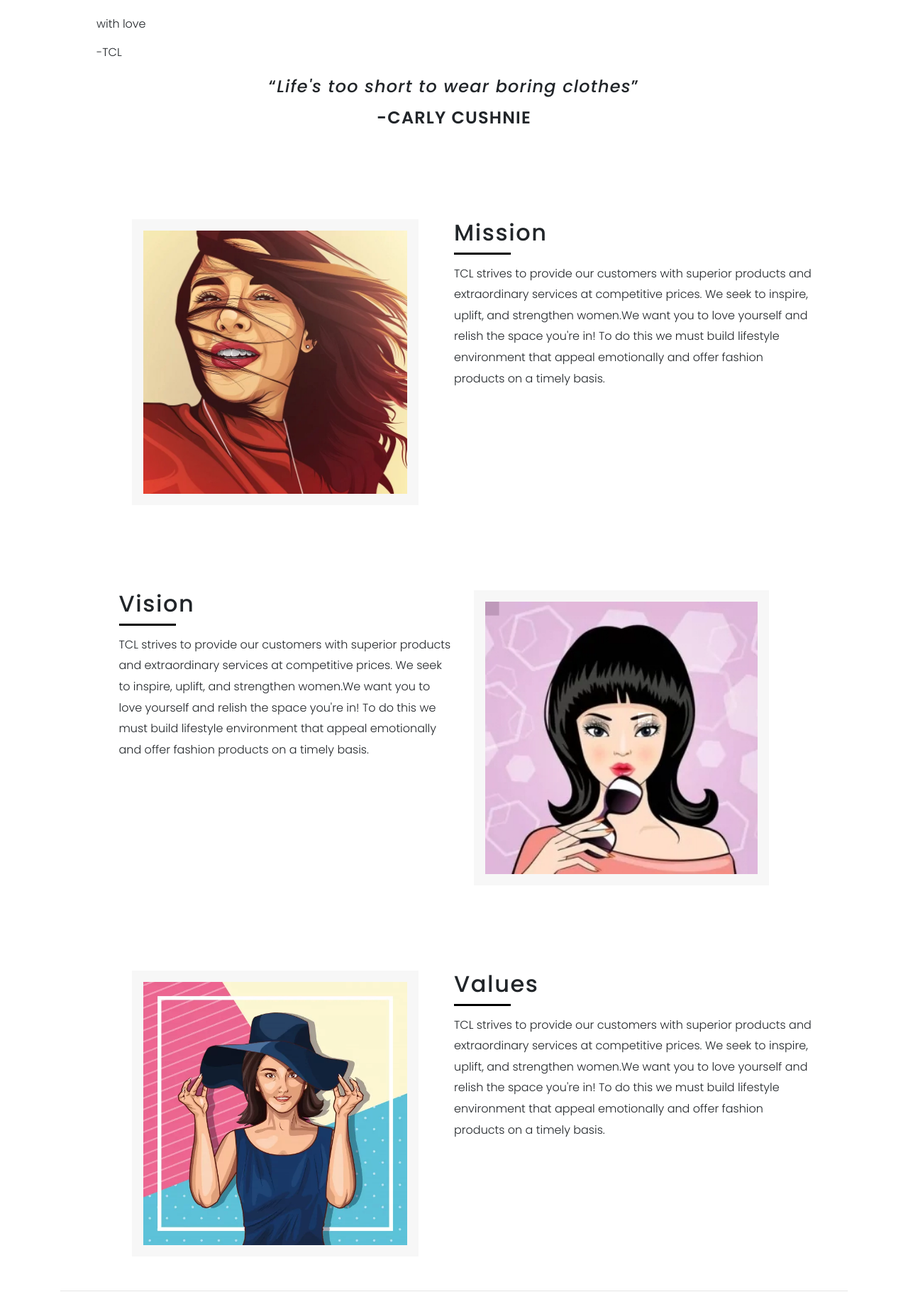
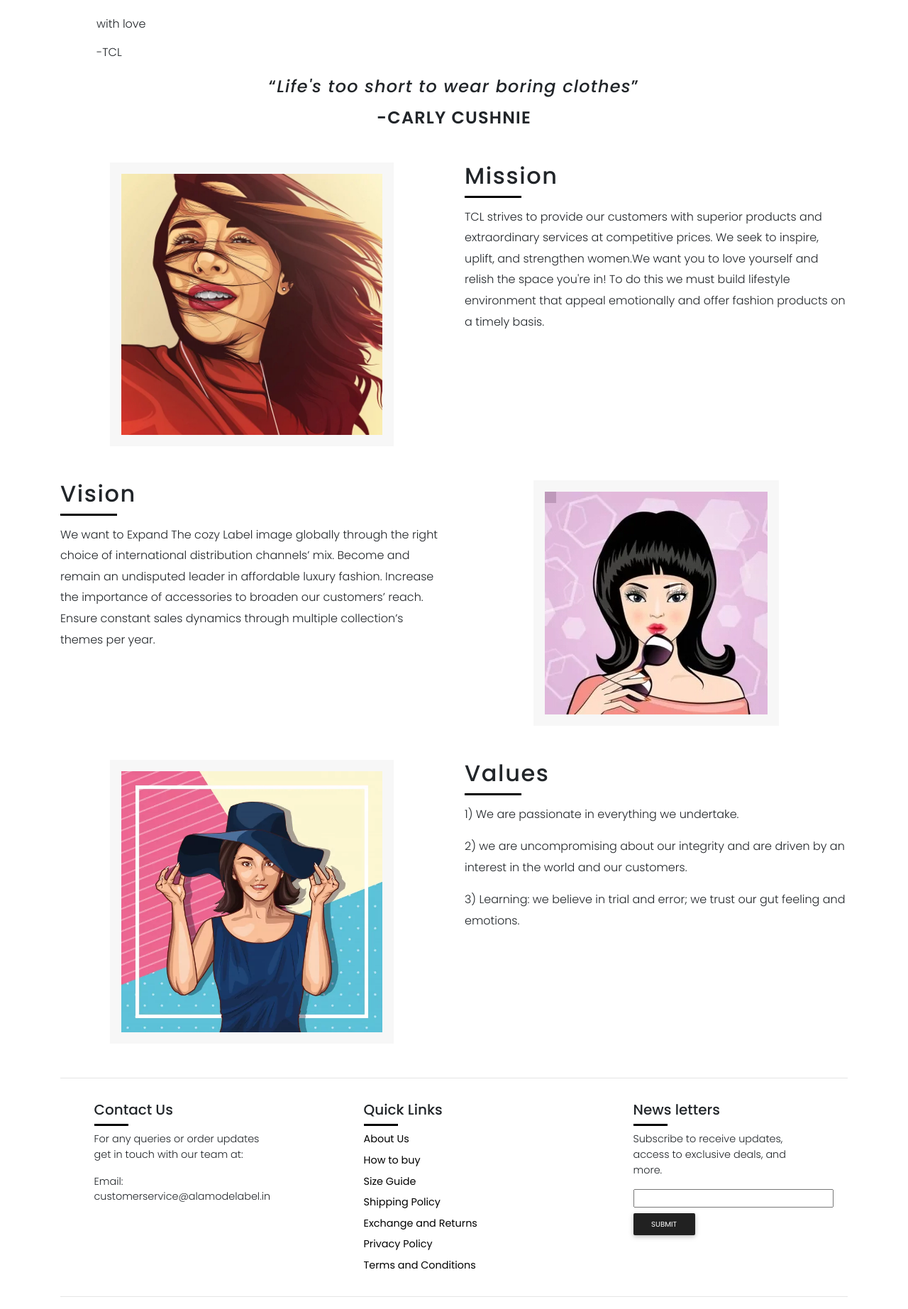
Before and after one commit to maharshi-me/thecozylabel, a Django app: page /about_us/ in a window 1280 px wide. Shown: the part 410-2255 px from the top of the page at 71% size. Run offline with Django 3.2, Linux system fonts and the light colour scheme; data that the repository does not hold is empty; some libraries are stand-ins or nearby versions.

Commit message:
aboutpage

```diff
--- a/products/templates/about_us.html
+++ b/products/templates/about_us.html
@@ -4,6 +4,9 @@
 {% load static %}
 
 {% block content %}
+<style>
+
+</style>
 
 	<div class="my-container-about text-center mt-3 mb-5">
 		<div class='about'>
@@ -17,37 +20,55 @@
                     <h3><q><i>Life's too short to wear boring clothes</i></q></h3>
                     <h4 class='c'>-Carly Cushnie</h4>
             </div>
-            <div class='about0'>
-            <div class='about2'>
-            <div class='about3'>
-              <img src="{% static 'images/co.webp' %}">
+            <div class='container mt-5'>
+                <div class='row'>
+                    <div class='col-lg-6 col-sm-12'>
+                    <img src="{% static 'images/co.webp' %}" style="max-height: 400px; max-width: 400px; border: 2vh solid rgb(247, 247, 247);;">
                     </div>
-            <div class='about4'>
+                    <div class='col-lg-6 col-sm-12 align-container-outer'>
+                        <div class="align-container about4">
                         <h3>Mission</h3>
                         <div class='c1'></div>
                         <p>TCL strives to provide our customers with superior products and extraordinary services at competitive prices. We seek to inspire, uplift, and strengthen women.We want you to love yourself and relish the space you're in! To do this we must build lifestyle environment that appeal emotionally and offer fashion products on a timely basis. </p>
                     </div>
                     </div>
-            <div class='about21'>
-            <div class='about4'>
+                </div>
+                <div class='row mt-5'>
+
+                    <div class='col-lg-6 col-sm-12 align-container-outer'>
+                        <div class="align-container about4">
                         <h3>Vision</h3>
                         <div class='c1'></div>
-                <p>TCL strives to provide our customers with superior products and extraordinary services at competitive prices. We seek to inspire, uplift, and strengthen women.We want you to love yourself and relish the space you're in! To do this we must build lifestyle environment that appeal emotionally and offer fashion products on a timely basis. </p>
-            </div>
-            <div class='about31'>
-              <img src="{% static 'images/m2.webp' %}">
+                        <p>We want to
+                            Expand The cozy Label image globally through the right choice of international distribution channels’ mix.
+                            Become and remain an undisputed leader in affordable luxury fashion.
+                            Increase the importance of accessories to broaden our customers’ reach.
+                            Ensure constant sales dynamics through multiple collection’s themes per year.</p>
                         </div>
                     </div>
+                    <div class='col-lg-6 col-sm-12'>
+                        <img src="{% static 'images/m2.webp' %}" style="max-height: 400px; max-width: 400px; border: 2vh solid rgb(247, 247, 247);;">
                         </div>
-        <div class='about2'>
-            <div class='about3'>
-              <img src="{% static 'images/v.webp' %}" />
                 </div>
-            <div class='about4'>
+                <div class='row mt-5 '>
+                    <div class='col-lg-6 col-sm-12'>
+                        <img src="{% static 'images/v.webp' %}" style="max-height: 400px; max-width: 400px; border: 2vh solid rgb(247, 247, 247);;">
+                    </div>
+
+                    <div class='col-lg-6 col-sm-12 align-container-outer '>
+                        <div class="align-container about4">
+
                             <h3>Values</h3>
                         <div class='c1'></div>
-                <p>TCL strives to provide our customers with superior products and extraordinary services at competitive prices. We seek to inspire, uplift, and strengthen women.We want you to love yourself and relish the space you're in! To do this we must build lifestyle environment that appeal emotionally and offer fashion products on a timely basis. </p>
+                        <p>1) We are passionate in everything we undertake.</p>
+                        <p>2) we are uncompromising about our integrity and are driven by an interest in the world and our customers.</p>
+                        <p>3) Learning: we believe in trial and error; we trust our gut feeling and emotions.</p>
                         </div>
+
+                    </div>
+
+                </div>
+
             </div>
         </div>
     </div>
--- a/products/templates/size.html
+++ b/products/templates/size.html
@@ -4,7 +4,7 @@
 <div class='container mt-5 mb-2'>
 	<h3 style="text-align: center;"><b>Size Guide</b></h3>
 	<br>
-    <table class="table table-bordered"  style="width: 600px; text-align: center; margin: auto;">
+    <table class="table table-bordered"  style="text-align: center; margin: auto; max-width: 600px;">
 
 		<tbody>
 			<tr>
--- a/static/css/style1.css
+++ b/static/css/style1.css
@@ -434,7 +434,6 @@
            font-size: 4vh;
             font-weight: 550;
             letter-spacing: 0.05em;
-            margin-top: 15vh;
             text-align: start;
             font-weight: 500;
         }
@@ -786,7 +785,7 @@
         font-size: 4vh;
          font-weight: 550;
          letter-spacing: 0.05em;
-         margin-top: 10vh;
+
          text-align: start;
          font-weight: 500;
      }
@@ -818,7 +817,6 @@
         font-size: 3vh;
          font-weight: 550;
          letter-spacing: 0.05em;
-         margin-top: 10vh;
          text-align: start;
          font-weight: 500;
      }
--- a/statics/css/style1.css
+++ b/statics/css/style1.css
@@ -434,7 +434,6 @@
            font-size: 4vh;
             font-weight: 550;
             letter-spacing: 0.05em;
-            margin-top: 15vh;
             text-align: start;
             font-weight: 500;
         }
@@ -786,7 +785,7 @@
         font-size: 4vh;
          font-weight: 550;
          letter-spacing: 0.05em;
-         margin-top: 10vh;
+
          text-align: start;
          font-weight: 500;
      }
@@ -818,7 +817,6 @@
         font-size: 3vh;
          font-weight: 550;
          letter-spacing: 0.05em;
-         margin-top: 10vh;
          text-align: start;
          font-weight: 500;
      }
```
Lines whose indentation alone changed are shown as unchanged.
